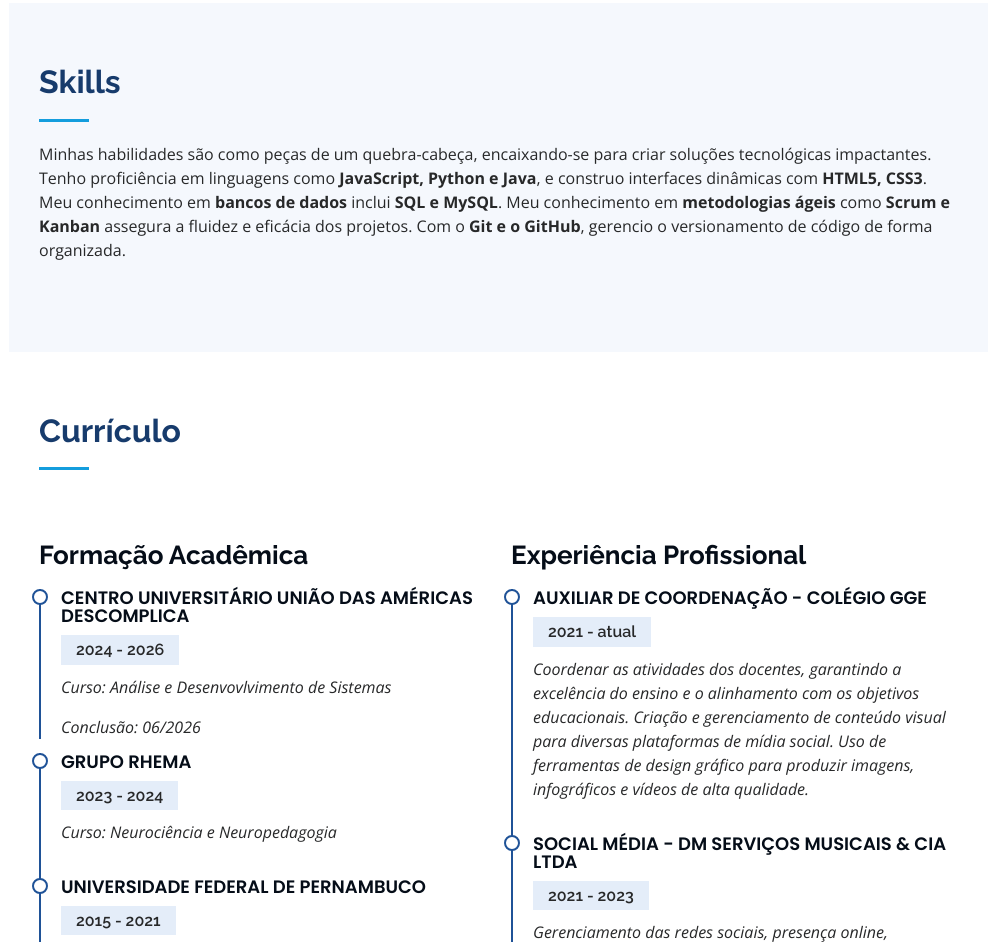
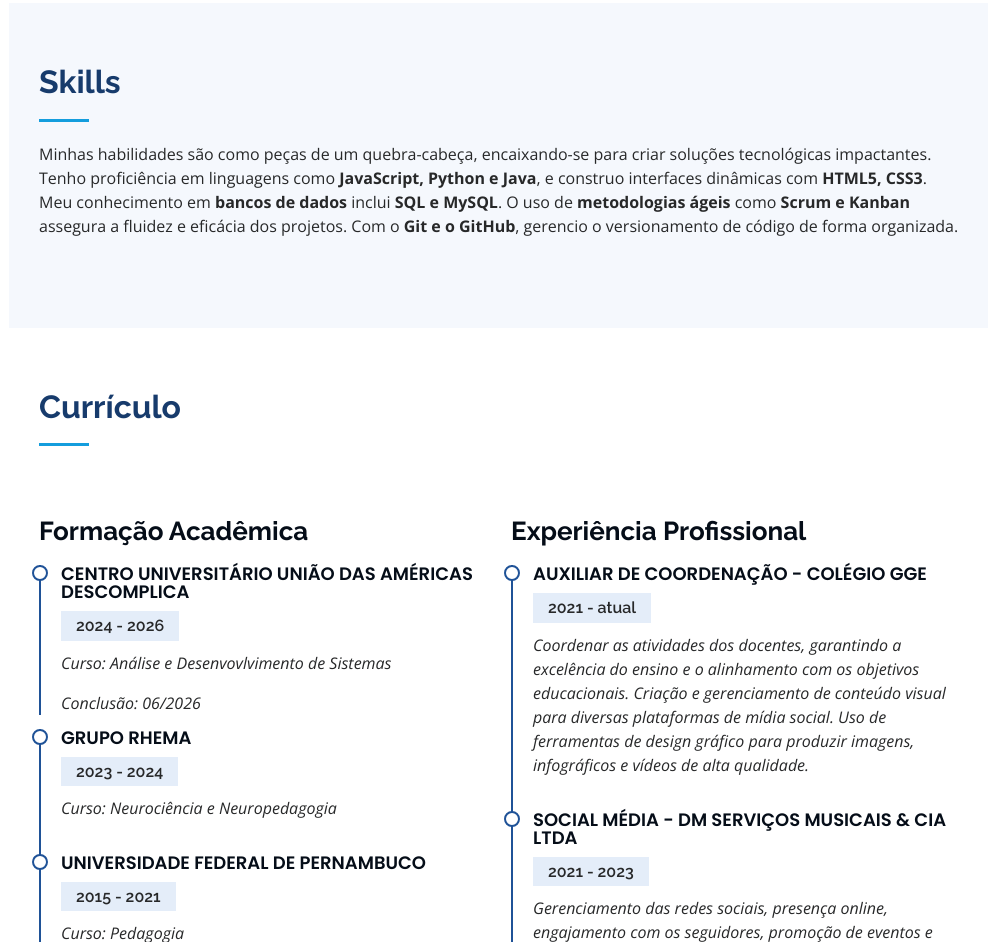
Before and after one commit to eirayanna1/Biografia, a plain HTML site: page index.html in a window 1280 px wide. Shown: the part 1429-2371 px from the top of the page, without its empty margins (291-1279 px from the left). Drawn offline with nearby package versions, Linux system fonts and the light colour scheme.

Commit message:
Update index.html

```diff
--- a/index.html
+++ b/index.html
@@ -129,7 +129,7 @@
 
         <div class="section-title">
           <h2>Skills</h2>
-          <p>Minhas habilidades são como peças de um quebra-cabeça, encaixando-se para criar soluções tecnológicas impactantes. Tenho proficiência em linguagens como <b>JavaScript, Python e Java</b>, e construo interfaces dinâmicas com <b>HTML5, CSS3</b>. Meu conhecimento em <b>bancos de dados</b> inclui <b>SQL e MySQL</b>. Meu conhecimento em <b>metodologias ágeis</b> como <b>Scrum e Kanban</b> assegura a fluidez e eficácia dos projetos. Com o <b>Git e o GitHub</b>, gerencio o versionamento de código de forma organizada.</p>
+          <p>Minhas habilidades são como peças de um quebra-cabeça, encaixando-se para criar soluções tecnológicas impactantes. Tenho proficiência em linguagens como <b>JavaScript, Python e Java</b>, e construo interfaces dinâmicas com <b>HTML5, CSS3</b>. Meu conhecimento em <b>bancos de dados</b> inclui <b>SQL e MySQL</b>. O uso de <b>metodologias ágeis</b> como <b>Scrum e Kanban</b> assegura a fluidez e eficácia dos projetos. Com o <b>Git e o GitHub</b>, gerencio o versionamento de código de forma organizada.</p>
         </div>
     </section><!-- End Skills Section -->
 
```
